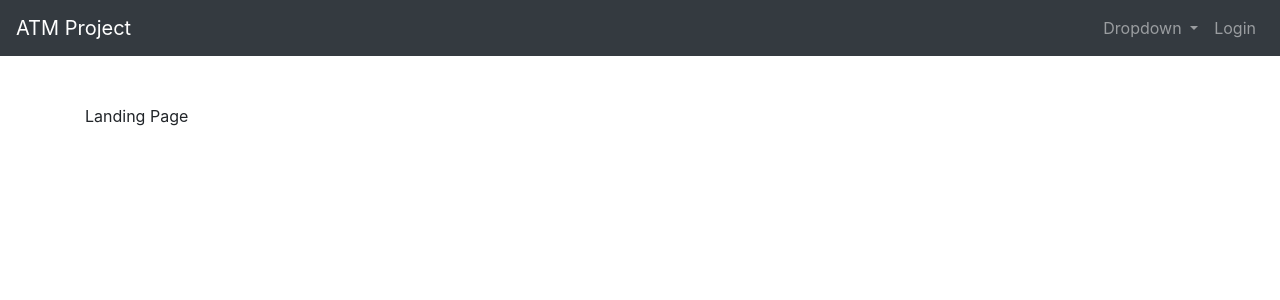
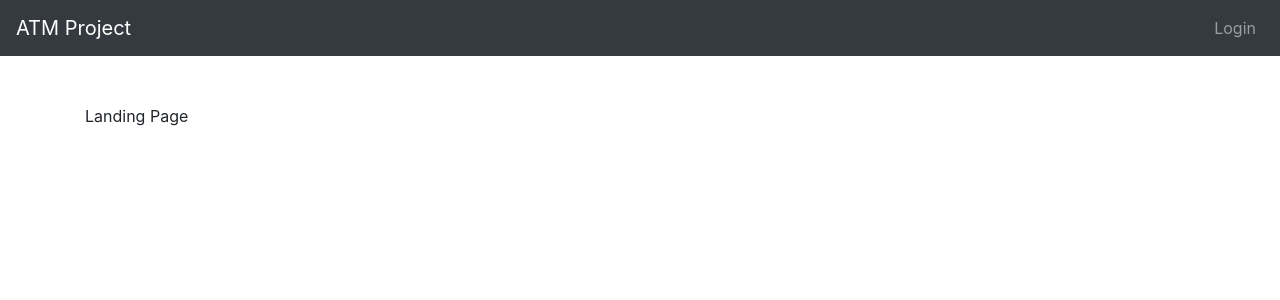
Before and after one commit to kingsley-alexander/CPSC-4175-Project-2, a Django app: page / in a window 1280 px wide. Shown: the top 300 px of the page. Run offline with Django 3.2, Linux system fonts and the light colour scheme; some libraries are stand-ins or nearby versions.

Commit message:
fixed - options dropdown only visable when logged in

```diff
--- a/templates/base.html
+++ b/templates/base.html
@@ -19,9 +19,10 @@
 
   <div class="collapse navbar-collapse" id="navbarSupportedContent">
       <ul class="navbar-nav ml-auto">
+          {% if user.is_authenticated %}
               <li class="nav-item dropdown">
                 <a class="nav-link dropdown-toggle" href="#" id="navbarDropdown" role="button" data-toggle="dropdown" aria-haspopup="true" aria-expanded="false">
-             Dropdown
+                 Options
                  </a>
                   <div class="dropdown-menu" aria-labelledby="navbarDropdown">
                     <a class="dropdown-item" href="#">Cash Transfer</a>
@@ -34,7 +35,7 @@
                     <a class="dropdown-item" href="/about.html">About Us</a>
                   </div>
               </li>
-          {% if user.is_authenticated %}
+
               <li class="nav-item">
               <a class="nav-link" href={% url 'logout' %}>Logout</a>
               </li>
```
Also changed, not shown: db.sqlite3. Lines whose indentation alone changed are shown as unchanged.
